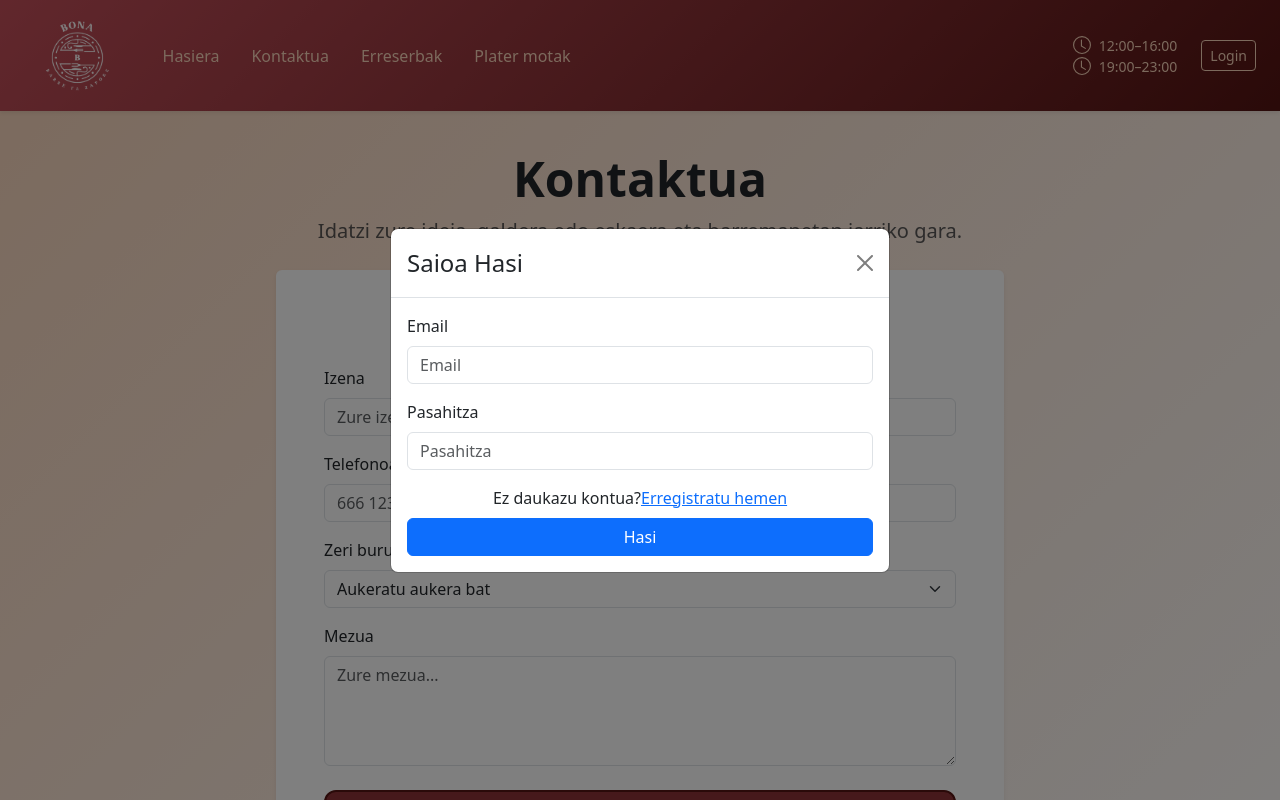
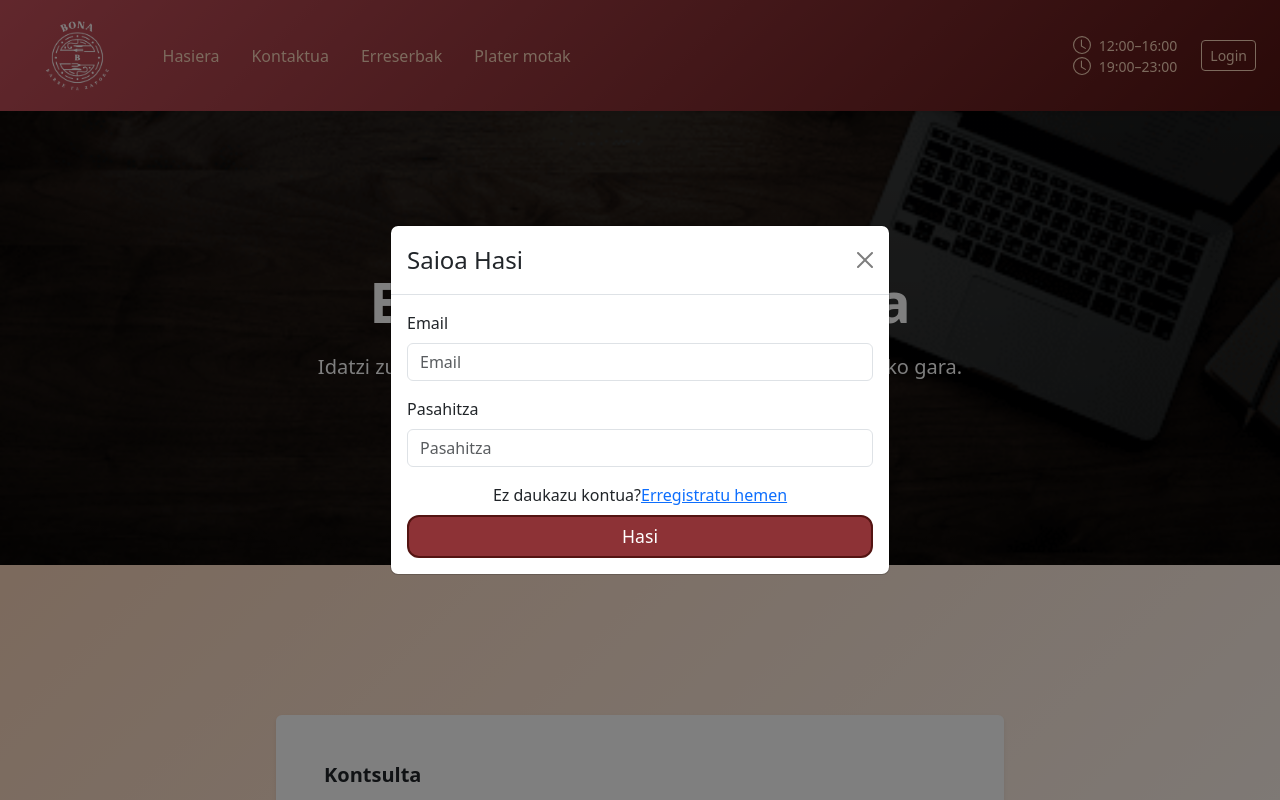
Before and after one commit to odonosoga/BonaJatetxea, a React (Create React App) app in the folder bona-web/: page /kontaktua in a window 1280 px wide. Both pictures are taken after a click on the button "Login". Shown: the top 800 px of the page. Built offline with nearby package versions, Linux system fonts and the light colour scheme.

Commit message:
SreollToTop

```diff
--- a/bona-web/src/App.js
+++ b/bona-web/src/App.js
@@ -1,6 +1,5 @@
-import React from 'react';
-import { BrowserRouter as Router, Routes, Route } from 'react-router-dom';
-import './App.css';
+// App.js
+import { Routes, Route } from 'react-router-dom';
 import Header from './components/Header/header';
 import Footer from './components/Footer/footer';
 import Home from './components/Home/home';
@@ -11,24 +10,19 @@ import Menu from './components/Menu/menu';
 
 function App() {
   return (
-    <Router>
     <div className="App">
       <Header />
-        <main >
+      <main>
         <Routes>
           <Route path="/" element={<Home />}/>
           <Route path="/kontaktua" element={<Contact />} />
           <Route path="/erreserbak" element={<Reserva />} />
           <Route path="/erregistroa" element={<Register />} />
-            <Route path="/erreserbak" element={<Reserva />}/>
           <Route path="/menu" element={<Menu />}/>
-
         </Routes>
       </main>
-
       <Footer />
     </div>
-    </Router>
   );
 }
 
--- a/bona-web/src/components/Contact/contact.css
+++ b/bona-web/src/components/Contact/contact.css
@@ -1,6 +1,6 @@
 .contact-section {
   background: linear-gradient(135deg, #F8D4BA 0%, #ffffff 100%);
-  min-height: 127vh;
+  min-height: 110vh;
   padding-top: 150px;
 }
 /* Botoia  */
@@ -24,3 +24,25 @@
   border-color: #8d3236 !important;
   box-shadow: 0 0 0 0.2rem rgba(228, 85, 75, 0.35) !important;
 }
+
+
+.hero-reserva {
+  position: relative;
+  height: 60vh;
+  min-height: 320px;
+
+  background-size: cover;
+  background-position: center;
+  background-repeat: no-repeat;
+  margin-top: 85px;
+}
+
+.hero-reserva .hero-overlay {
+  position: absolute;
+  inset: 0;
+  background: linear-gradient(
+    to bottom,
+    rgba(0, 0, 0, 0.45),
+    rgba(0, 0, 0, 0.65)
+  );
+}
--- a/bona-web/src/components/Contact/contact.js
+++ b/bona-web/src/components/Contact/contact.js
@@ -1,21 +1,34 @@
 // Contact.js
 import React from "react";
 import { Container, Row, Col, Card, Form, Button } from "react-bootstrap";
+import heroImg from "../../img/contact.png";
 import "./contact.css";
+
+
+const HeroReserva = () => (
+  <section className="hero-reserva" style={{
+      backgroundImage: `url(${heroImg})`,
+    }}>
+    <div className="hero-overlay">
+      <Container className="h-100">
+        <Row className="h-100 align-items-center justify-content-center">
+          <Col md={8} className="text-center text-white">
+            <h1 className="display-4 fw-bold mb-3">Egin zure kontsulta</h1>
+            <p className="lead mb-0">
+                Idatzi zure ideia, galdera edo eskaera eta harremanetan jarriko gara.
+            </p>
+          </Col>
+        </Row>
+      </Container>
+    </div>
+  </section>
+);
 
 const Contact = () => {
   return (
+     <><HeroReserva />
     <section id="kontaktua" className="pb-2 contact-section">
       <Container>
-        {/* Título */}
-        <div className="text-center mb-4">
-
-          <h2 className="display-5 fw-bold text-dark mb-2">Kontaktua</h2>
-          <p className="lead text-muted mb-0">
-            Idatzi zure ideia, galdera edo eskaera eta harremanetan jarriko gara.
-          </p>
-        </div>
-
         <Row className="g-5 justify-content-center">
           <Col lg={8}>
             <Card className="border-0 shadow-sm h-100">
@@ -99,6 +112,7 @@ const Contact = () => {
         </Row>
       </Container>
     </section>
+    </>
   );
 };
 
--- a/bona-web/src/components/Header/header.css
+++ b/bona-web/src/components/Header/header.css
@@ -48,3 +48,24 @@
   background-color: #F8D4BA !important;
   text-shadow: 0 0 6px rgba(0, 0, 0, 0.4);
 }
+
+/*Login barruko gauzak*/
+
+/* Botoia  */
+.login-background{
+    background: linear-gradient(135deg, #F8D4BA 0%, #ffffff 160%);
+}
+.btn-login {
+  background: #8d3236 !important;
+  border: 2px solid #541412 !important;
+  border-radius: 12px !important;
+  font-size: 1.1rem !important;
+  color: #fff !important;
+  font-weight: 600;
+  transition: all 0.3s ease !important;
+}
+
+.btn-login:hover {
+  transform: translateY(-2px);
+  box-shadow: 0 10px 25px rgba(84, 20, 18, 0.4) !important;
+}
--- a/bona-web/src/components/Header/header.js
+++ b/bona-web/src/components/Header/header.js
@@ -1,4 +1,4 @@
-import React, { useRef, useState } from "react";
+import React, {useState } from "react";
 import { Navbar, Container, Nav, Button, Image, Stack, Modal, Form, Alert } from "react-bootstrap";
 import { Link } from "react-router-dom"; // ← NUEVO
 import { BsClock } from "react-icons/bs";
@@ -104,7 +104,7 @@ const Header = () => {
           </Navbar.Collapse>
         </Container>
       </Navbar>
-      <Modal show={login} onHide={handleClose} centered>
+      <Modal show={login} onHide={handleClose} centered >
         <Modal.Header closeButton>
           <Modal.Title>Saioa Hasi</Modal.Title>
         </Modal.Header>
@@ -122,10 +122,10 @@ const Header = () => {
 
               </Form.Control>
             </Form.Group>
-            <Form.Label className="d-flex justify-content-center">Ez daukazu kontua? {" "}<Link to="/erregistroa" className="text-primary" onClick={handleClose}> Erregistratu hemen
+            <Form.Label className="d-flex justify-content-center">Ez daukazu kontua? {" "}<Link to="/erregistroa" className="text-primary" onClick={handleClose}>  Erregistratu hemen
             </Link>
             </Form.Label>
-            <Button variant="primary" type="submit" className="w-100">
+            <Button variant="primary" type="submit" className="btn-login w-100">
               Hasi
             </Button>
           </Form>
--- a/bona-web/src/components/Home/about/about.css
+++ b/bona-web/src/components/Home/about/about.css
@@ -1,5 +1,10 @@
+.about-section{
+  background: linear-gradient(135deg, #F8D4BA 0%, #ffffff 100%);
+}
+
 .hover-card {
   transition: all 0.3s ease;
+
 }
 
 .hover-card:hover {
--- a/bona-web/src/components/Home/about/about.js
+++ b/bona-web/src/components/Home/about/about.js
@@ -5,7 +5,7 @@ import './about.css';
 
 const About = () => {
   return (
-    <section className="py-5 bg-light">
+    <section className="about-section py-5">
       <Container>
         <Row className="justify-content-center text-center mb-5">
           <Col lg={8}>
--- a/bona-web/src/components/Home/cta/cta.css
+++ b/bona-web/src/components/Home/cta/cta.css
@@ -1,15 +1,19 @@
-.bg-gradient {
-  background: linear-gradient(135deg, #fff 0%, #fdf2f2 100%);
+.cta-section{
+  background: linear-gradient(135deg, #F8D4BA 0%, #ffffff 100%);
 }
 
+/* Botoia  */
 .cta-button {
-  background: linear-gradient(45deg, #ff8181, #ff9a9a) !important;
-  border: none !important;
-  font-size: 1.2rem !important;
+  background: #8d3236 !important;
+  border: 2px solid #541412 !important;
+  border-radius: 12px !important;
+  font-size: 1.1rem !important;
+  color: #fff !important;
+  font-weight: 600;
   transition: all 0.3s ease !important;
 }
 
 .cta-button:hover {
-  transform: translateY(-3px) scale(1.05);
-  box-shadow: 0 15px 35px rgba(255,129,129,0.4) !important;
+  transform: translateY(-2px);
+  box-shadow: 0 10px 25px rgba(84, 20, 18, 0.4) !important;
 }
--- a/bona-web/src/components/Home/cta/cta.js
+++ b/bona-web/src/components/Home/cta/cta.js
@@ -4,7 +4,7 @@ import './cta.css';
 
 const CTA = () => {
   return (
-    <section className="py-5 bg-gradient">
+    <section className="cta-section py-5">
       <Container>
         <Row className="justify-content-center text-center">
           <Col lg={8}>
--- /dev/null
+++ b/bona-web/src/components/Utilities/ScrollToTop.js
@@ -0,0 +1,18 @@
+// ScrollToTop.jsx
+import { useEffect } from "react";
+import { useLocation } from "react-router-dom";
+
+export default function ScrollToTop() {
+  const { pathname } = useLocation();
+
+  useEffect(() => {
+    // Instantáneo, sin animación
+    document.documentElement.scrollTo({
+      top: 0,
+      left: 0,
+      behavior: "instant"
+    });
+  }, [pathname]);
+
+  return null;
+}
--- a/bona-web/src/index.js
+++ b/bona-web/src/index.js
@@ -1,22 +1,22 @@
+// index.js
 import React from 'react';
 import ReactDOM from 'react-dom/client';
 import './index.css';
 import App from './App';
 import 'bootstrap/dist/css/bootstrap.min.css';
 import reportWebVitals from './reportWebVitals';
-
-import 'bootstrap/dist/css/bootstrap.min.css';
 import 'bootstrap/dist/js/bootstrap.bundle.min.js';
-
+import { BrowserRouter } from 'react-router-dom';
+import ScrollToTop from './components/Utilities/ScrollToTop';
 
 const root = ReactDOM.createRoot(document.getElementById('root'));
 root.render(
   <React.StrictMode>
-    <App />
+    <BrowserRouter>
+    <ScrollToTop />
+      <App />
+    </BrowserRouter>
   </React.StrictMode>
 );
 
-// If you want to start measuring performance in your app, pass a function
-// to log results (for example: reportWebVitals(console.log))
-// or send to an analytics endpoint. Learn more: https://bit.ly/CRA-vitals
 reportWebVitals();
```
Also changed, not shown: bona-web/src/img/contact.png (added). Lines whose indentation alone changed are shown as unchanged.
